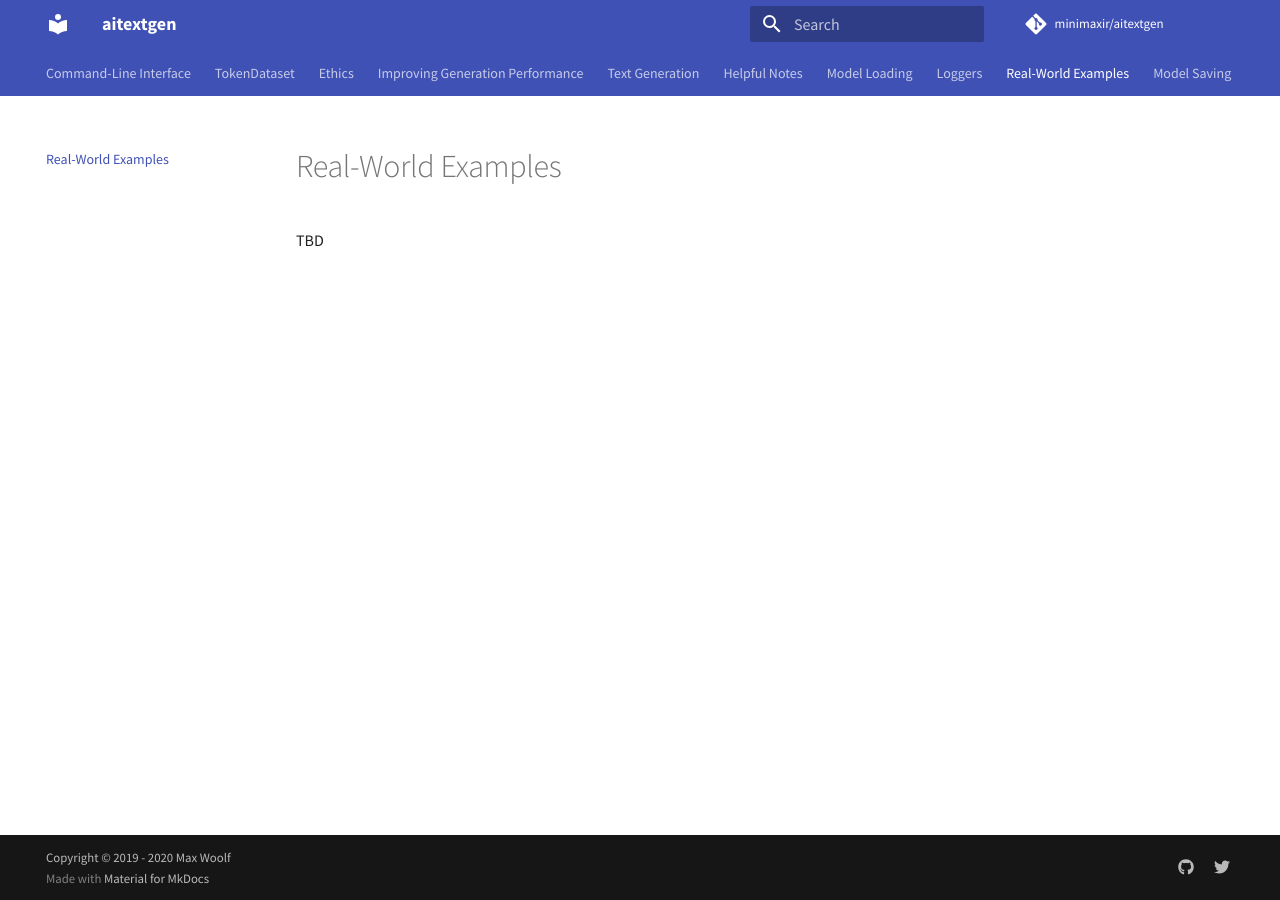
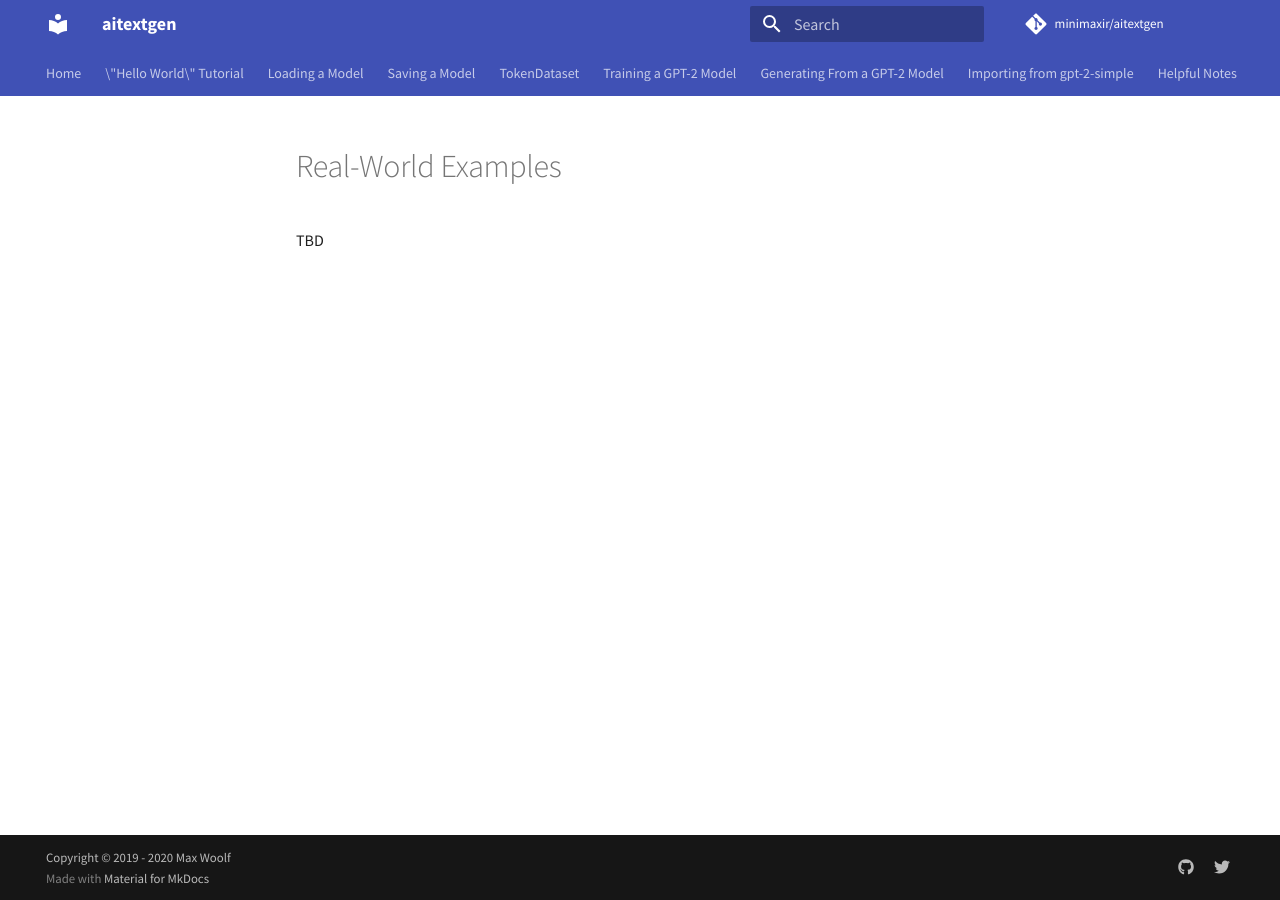
Before and after one commit to minimaxir/aitextgen, an MkDocs documentation site: the page built from docs/real-world-examples.md, in a window 1280 px wide. Built offline with MkDocs 1.6.1 and Material for MkDocs 9.7.7, drawn with Linux system fonts in a browser that asks for light colours; comment, search, counter and statistics services are not loaded; some of the changed lines change nothing that is shown.

Commit message:
Docs nav structure

```diff
--- a/mkdocs.yml
+++ b/mkdocs.yml
@@ -1,5 +1,26 @@
 site_name: aitextgen
-site_description: Making AI Text Generation Easy.
+site_description: A robust Python tool for text-based AI training and generation using GPT-2.
+site_author: Max Woolf (@minimaxir)
+
+nav:
+  - Home: index.md
+  - \"Hello World\" Tutorial: tutorials/hello-world.md
+  - Loading a Model: load-model.md
+  - Saving a Model: save-mode.md
+  - TokenDataset: dataset.md
+  - Training a GPT-2 Model:
+      - Colab Notebooks: colab.md
+  - Generating From a GPT-2 Model:
+      - Generating Text: generate.md
+      - Improving Generation Performance: generate-performance.md
+      - Generating From GPT-2 1.5B: tutorials/generate_1_5b.md
+  - Importing from gpt-2-simple: gpt-2-simple.md
+  - Helpful Notes: helpful-notes.md
+  - Ethics: ethics.md
+  - Command-Line Interface: cli.md
+  - API:
+      - aitextgen: api/aitextgen.md
+      - TokenDataset: api/TokenDataset.md
 
 theme:
   name: "material"
@@ -9,8 +30,9 @@ theme:
   font:
     text: "Source Sans Pro"
     code: "Fira Code"
-  feature:
-    tabs: true
+  features:
+    - tabs
+    - instant
 
 repo_name: minimaxir/aitextgen
 repo_url: https://github.com/minimaxir/aitextgen
@@ -21,7 +43,7 @@ copyright: "Copyright &copy; 2019 - 2020 Max Woolf"
 extra:
   social:
     - type: "github"
-      link: "hhttps://github.com/minimaxir/aitextgen"
+      link: "https://github.com/minimaxir/aitextgen"
     - type: "twitter"
       link: "https://twitter.com/minimaxir"
 
@@ -30,3 +52,5 @@ markdown_extensions:
       guess_lang: false
   - mkautodoc
   - admonition
+  - toc:
+      permalink: true
```
